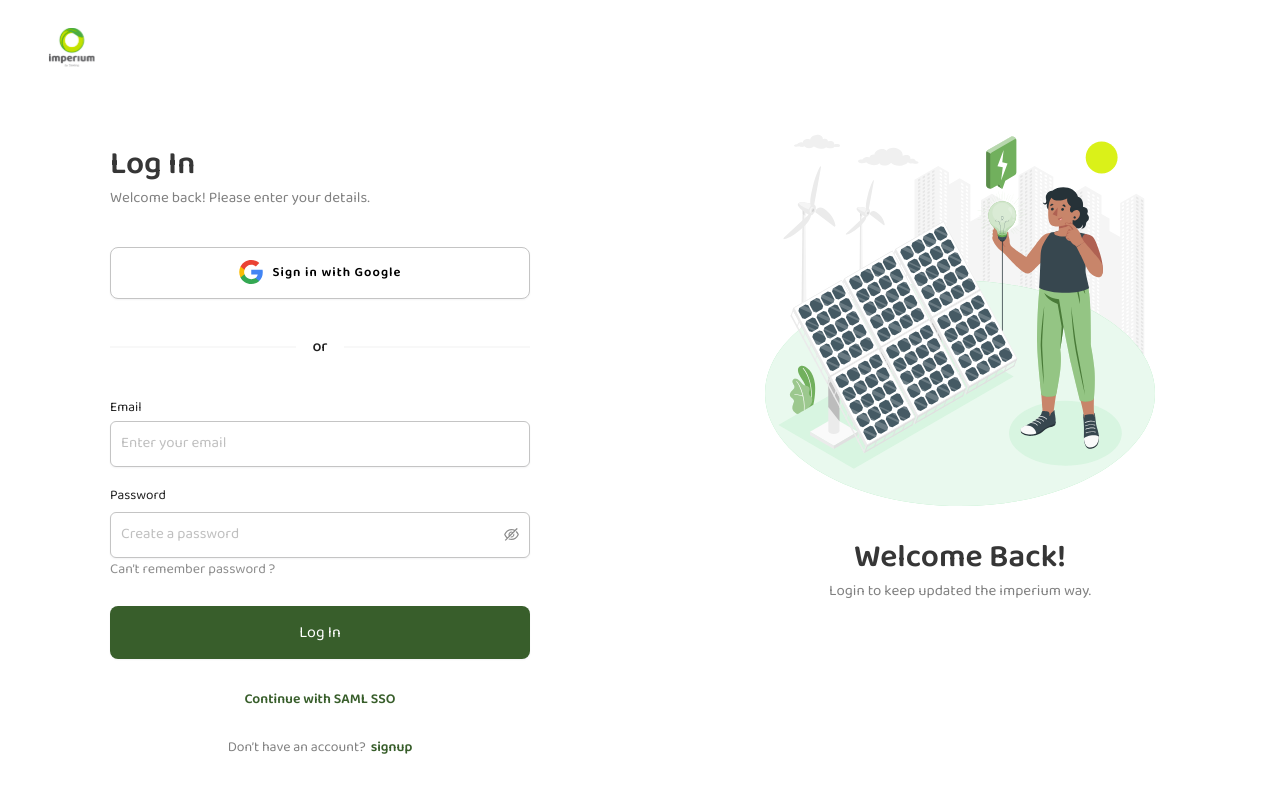
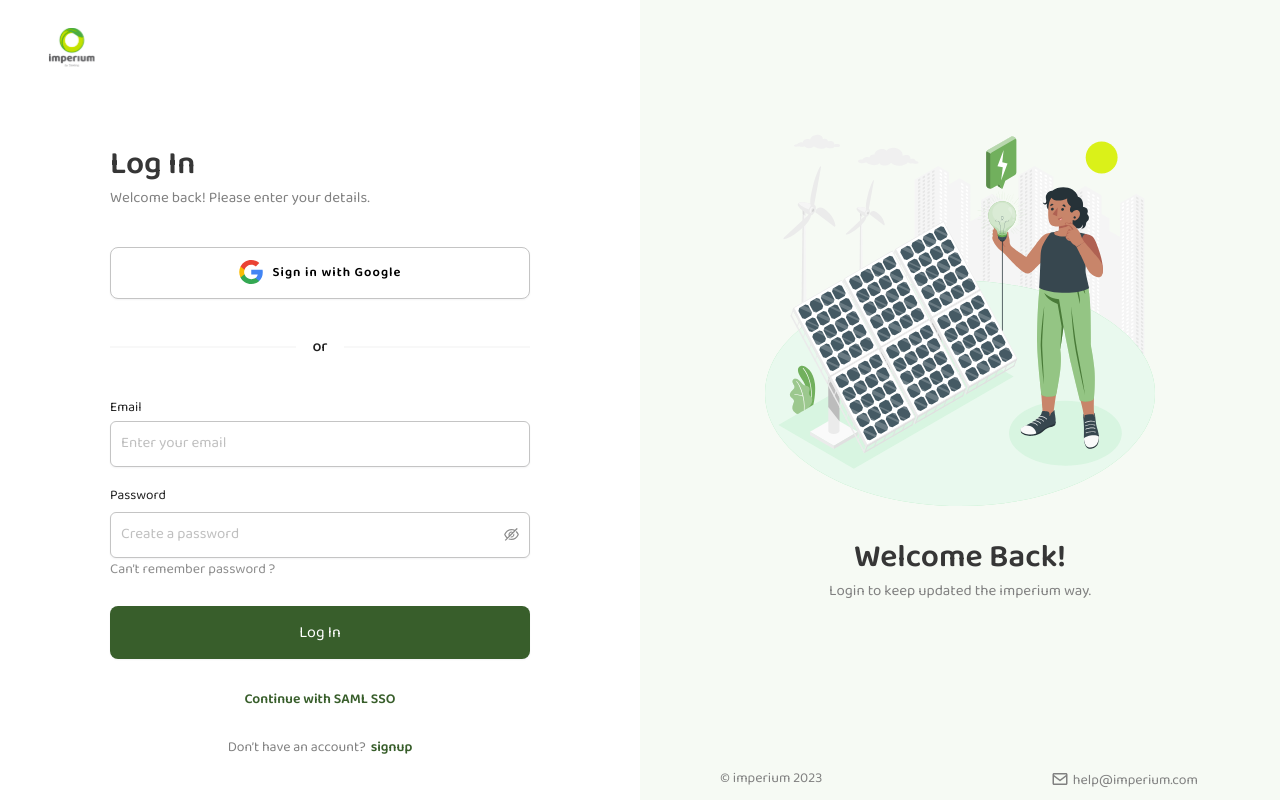
Before and after one commit to WYRE-ENERGIES/imperium-frontend, a React (Create React App) app: page / in a window 1280 px wide. Shown: the top 800 px of the page. Built offline with nearby package versions, Linux system fonts and the light colour scheme.

Commit message:
Admin Right Layout Design

```diff
--- a/src/components/Auth/Layout/RightLayout/RightLayout.jsx
+++ b/src/components/Auth/Layout/RightLayout/RightLayout.jsx
@@ -3,15 +3,27 @@ import React from 'react'
 import { BiEnvelope } from 'react-icons/bi'
 
 import classes from './RightLayout.module.scss'
-const RightLayout = ({ children }) => {
+const RightLayout = ({
+  children,
+  span = 12,
+  backgroundColor = 'rgba(240, 247, 237, 0.6)',
+}) => {
   return (
-    <Col span={12}>
-      <div className={classes.Layout}>
+    <Col
+      span={span}
+      style={{ backgroundColor: backgroundColor }}
+      className={classes.Layout}
+    >
+      <div>
         <Row justify="center" align={'middle'}>
           <div>{children}</div>
         </Row>
         <div className={classes.Layout__footer}>
+          <div className={classes.Layout__footerContact}>
+            {' '}
+            <div>
               <p>© imperium 2023</p>
+            </div>
             <div className={classes.Layout__icon}>
               <p>
                 <BiEnvelope size={18} />
@@ -20,6 +32,7 @@ const RightLayout = ({ children }) => {
             </div>
           </div>
         </div>
+      </div>
     </Col>
   )
 }
```
Lines whose indentation alone changed are shown as unchanged.
